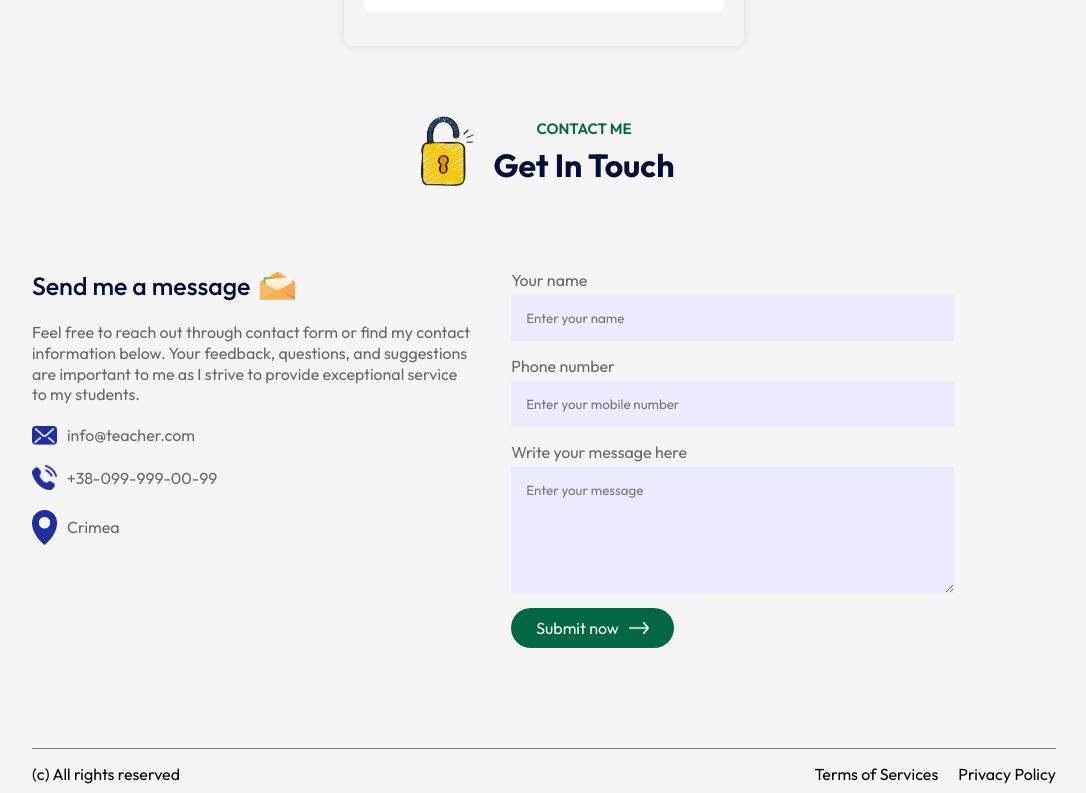
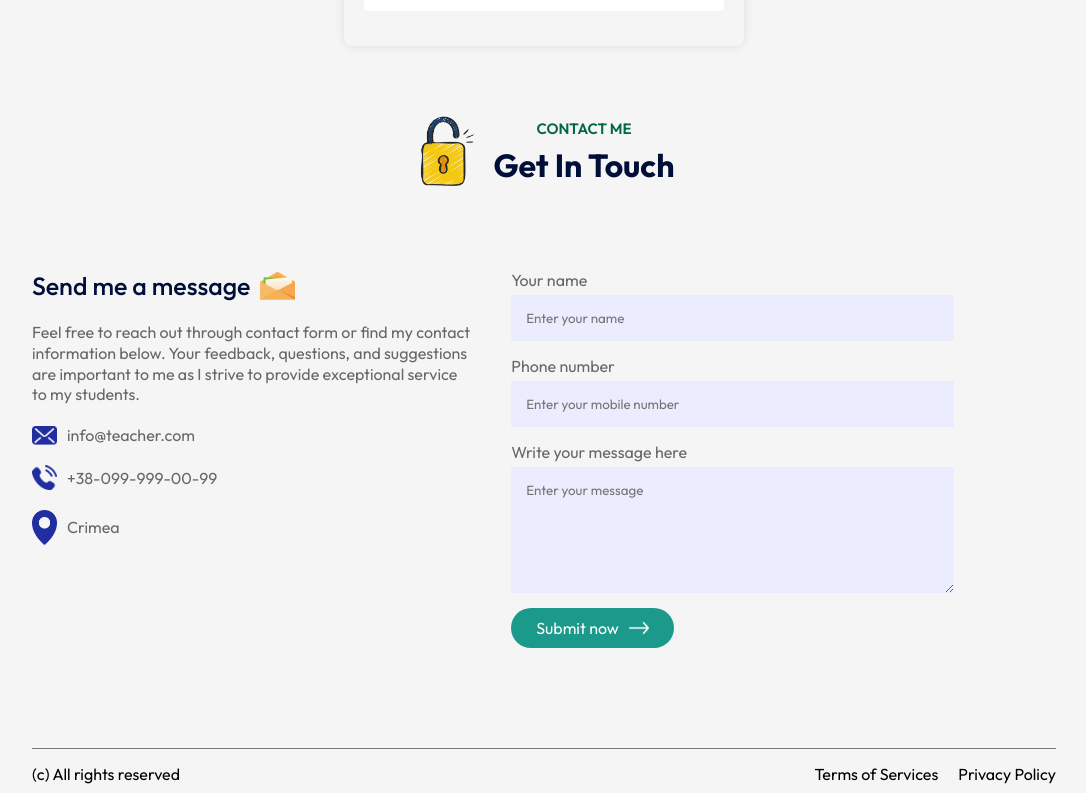
Before and after one commit to imix108/landing-page_01, a React (Vite) app: page / in a window 1280 px wide. Shown: the part 2215-3008 px from the top of the page, without its empty margins (96-1182 px from the left). Built offline with nearby package versions, Linux system fonts and the light colour scheme.

Commit message:
1.1.5
button color

```diff
--- a/src/index.css
+++ b/src/index.css
@@ -43,7 +43,7 @@ justify-content: center;
 }
 
 .btn.dark-btn{
-  background: #026842 ;
+  background: #1B998B ;
   color: #fff;
 }
 
```
